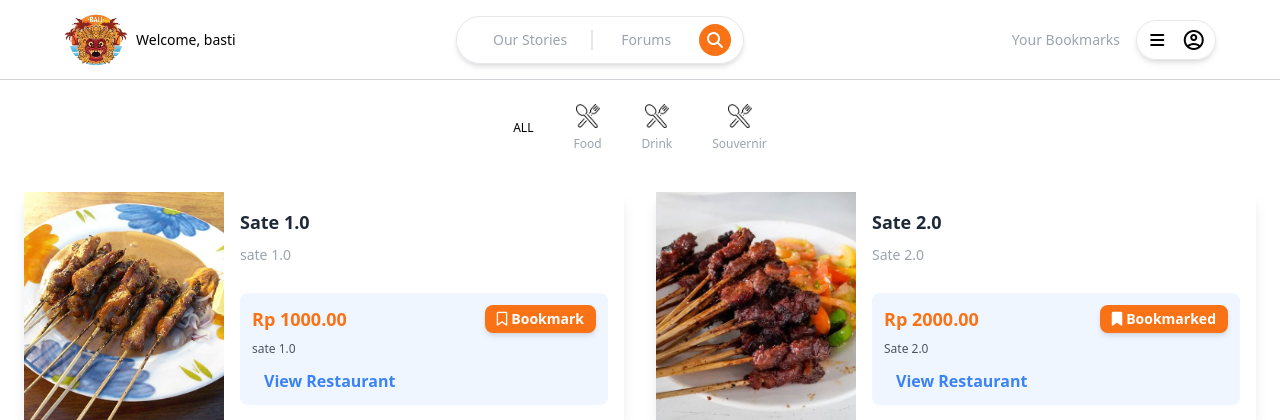
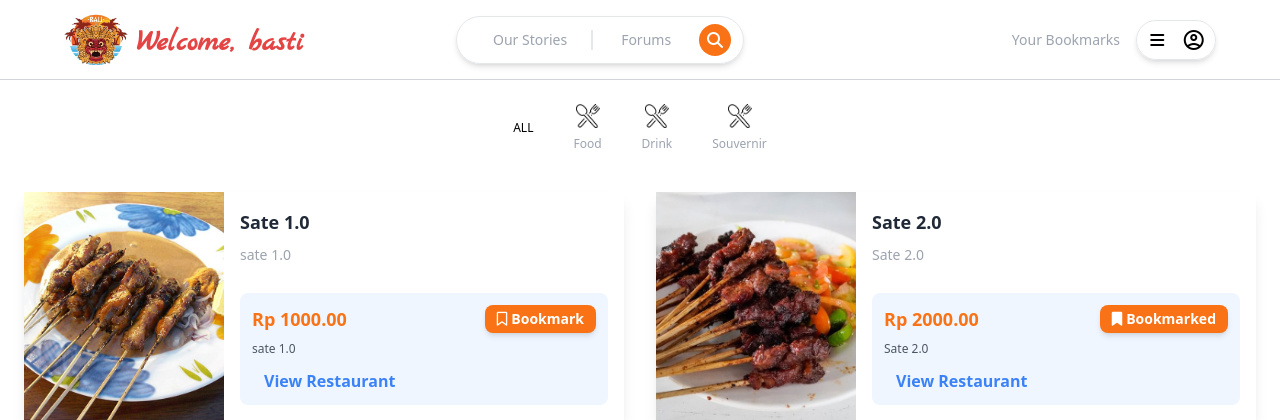
Before and after one commit to Kelompok-D07/Bali-heritage, a Django app: page / in a window 1280 px wide. Shown: the top 420 px of the page. Run offline with Django 5.2, Linux system fonts and the light colour scheme; a user stored in the database is signed in; data comes from the database, SQL or seed files in the repository; both versions use the stored data as it was after the commit; parts of the project's set-up code (start-up, migrations or seed data) failed here and were passed over; some libraries are stand-ins or nearby versions.

Commit message:
Add font to Welcome

```diff
--- /dev/null
+++ b/static/css/fontbali.css
@@ -0,0 +1,15 @@
+.balinese-text {
+    font-family: 'Marck Script'; /* Gaya font dengan nuansa aksara Bali */
+    font-size: 1.8rem; /* Sesuaikan ukuran teks */
+    color: #e44444; /* Warna emas untuk sentuhan tradisional */
+    /* text-shadow: 1px 1px 2px rgba(0, 0, 0, 0.2); Bayangan lembut */
+    letter-spacing: 0.5px; /* Spasi huruf untuk nuansa klasik */
+    margin-left: 8px; /* Menyesuaikan jarak */
+}
+
+/* Jika ingin memberikan ornamen tambahan */
+.balinese-text::before {
+    color: #C19A6B; /* Warna ornamen */
+    font-size: 1.2em; /* Ukuran ornamen sedikit lebih besar */
+    vertical-align: middle;
+}
--- a/templates/base.html
+++ b/templates/base.html
@@ -8,6 +8,8 @@
     <script src="https://cdn.tailwindcss.com"></script>
     <link rel="stylesheet" href="{% static 'css/global.css' %}"/>
     <link rel="stylesheet" href="{% static 'css/notif.css' %}"> <!-- CSS untuk Popup Notif -->
+    <link href="https://fonts.googleapis.com/css2?family=Marck+Script&display=swap" rel="stylesheet">
+    <link rel="stylesheet" href="{% static 'css/fontbali.css' %}"/>
     <link rel="stylesheet" href="https://cdnjs.cloudflare.com/ajax/libs/font-awesome/6.6.0/css/all.min.css" integrity="sha512-Kc323vGBEqzTmouAECnVceyQqyqdsSiqLQISBL29aUW4U/M7pSPA/gEUZQqv1cwx4OnYxTxve5UMg5GT6L4JJg==" crossorigin="anonymous" referrerpolicy="no-referrer" />
     <link rel="stylesheet" href="https://fonts.googleapis.com/css2?family=Material+Symbols+Outlined" />
     <script src="https://code.jquery.com/jquery-3.6.0.min.js"></script>
--- a/templates/navbar.html
+++ b/templates/navbar.html
@@ -5,7 +5,7 @@
             <img src="{% static 'image/logo.png' %}" alt="Logo" class="h-16 w-16 mx-auto sm:mx-0"/>
         </a>
         {% if user.is_authenticated %}
-            <span class="text-sm text-black-500 ml-2">Welcome, {{ user.username }}</span>
+            <span class="text-black-500 font-bold pt-2 ml-2 balinese-text">Welcome, {{ user.username }}</span>
         {% endif %}
     </div>
 
```
Also changed, not shown: db.sqlite3.
